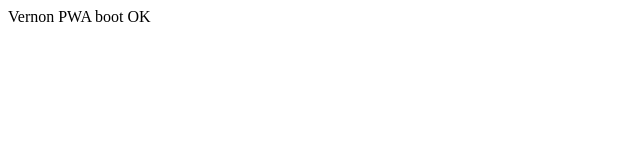
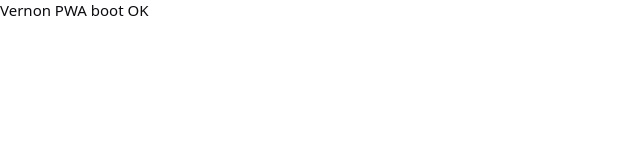
Before and after one commit to erickmo/vernon_tasks, a React (Vite) app in the folder pwa/: page / in a window 1280 px wide. Shown: the top 160 px of the page, without its empty margins (0-640 px from the left). Built offline with nearby package versions, Linux system fonts and the light colour scheme.

Commit message:
feat(pwa): design tokens (light+dark, safe-area)

```diff
--- a/pwa/src/main.tsx
+++ b/pwa/src/main.tsx
@@ -1,5 +1,6 @@
 import React from "react";
 import ReactDOM from "react-dom/client";
+import "./theme";
 
 ReactDOM.createRoot(document.getElementById("root")!).render(
   <React.StrictMode>
--- /dev/null
+++ b/pwa/src/theme/index.js
@@ -0,0 +1,2 @@
+import "./tokens.css";
+export const theme = { bottomNavHeight: 64 };
--- /dev/null
+++ b/pwa/src/theme/index.ts
@@ -0,0 +1,3 @@
+import "./tokens.css";
+
+export const theme = { bottomNavHeight: 64 };
--- /dev/null
+++ b/pwa/src/theme/tokens.css
@@ -0,0 +1,55 @@
+:root {
+  --vt-font: system-ui, -apple-system, "Segoe UI", Roboto, sans-serif;
+  --vt-radius: 12px;
+  --vt-radius-sm: 8px;
+  --vt-space-1: 4px;
+  --vt-space-2: 8px;
+  --vt-space-3: 12px;
+  --vt-space-4: 16px;
+  --vt-space-5: 24px;
+  --vt-space-6: 32px;
+  --vt-bg: #ffffff;
+  --vt-surface: #f6f7f9;
+  --vt-text: #0b0b10;
+  --vt-text-muted: #5b6472;
+  --vt-border: #e3e6ec;
+  --vt-primary: #1e6bff;
+  --vt-primary-contrast: #ffffff;
+  --vt-danger: #d4351c;
+  --vt-warn: #e89c1f;
+  --vt-success: #18a957;
+  --vt-shadow: 0 1px 3px rgba(0, 0, 0, 0.06), 0 4px 12px rgba(0, 0, 0, 0.04);
+  --safe-top: env(safe-area-inset-top, 0px);
+  --safe-bottom: env(safe-area-inset-bottom, 0px);
+  --safe-left: env(safe-area-inset-left, 0px);
+  --safe-right: env(safe-area-inset-right, 0px);
+  --bottom-nav-h: 64px;
+}
+
+@media (prefers-color-scheme: dark) {
+  :root {
+    --vt-bg: #0b0b10;
+    --vt-surface: #15151c;
+    --vt-text: #f4f5f7;
+    --vt-text-muted: #9aa0aa;
+    --vt-border: #2a2b34;
+    --vt-primary: #4a8bff;
+    --vt-shadow: 0 1px 3px rgba(0, 0, 0, 0.5), 0 4px 12px rgba(0, 0, 0, 0.35);
+  }
+}
+
+@keyframes vt-shimmer {
+  from { background-position: 200% 0; }
+  to { background-position: -200% 0; }
+}
+
+* { box-sizing: border-box; }
+html, body, #root { height: 100%; margin: 0; }
+body {
+  font-family: var(--vt-font);
+  font-size: 15px;
+  color: var(--vt-text);
+  background: var(--vt-bg);
+  -webkit-tap-highlight-color: transparent;
+}
+button { font: inherit; cursor: pointer; }
```
